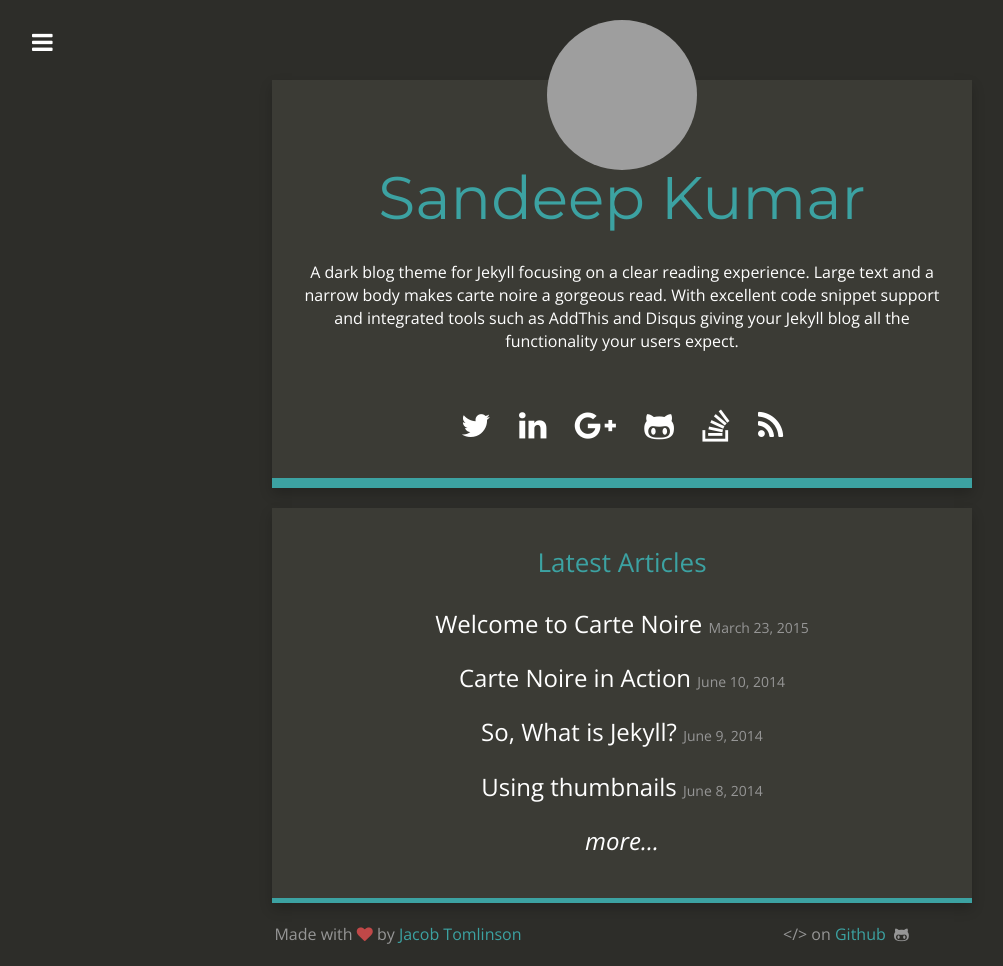
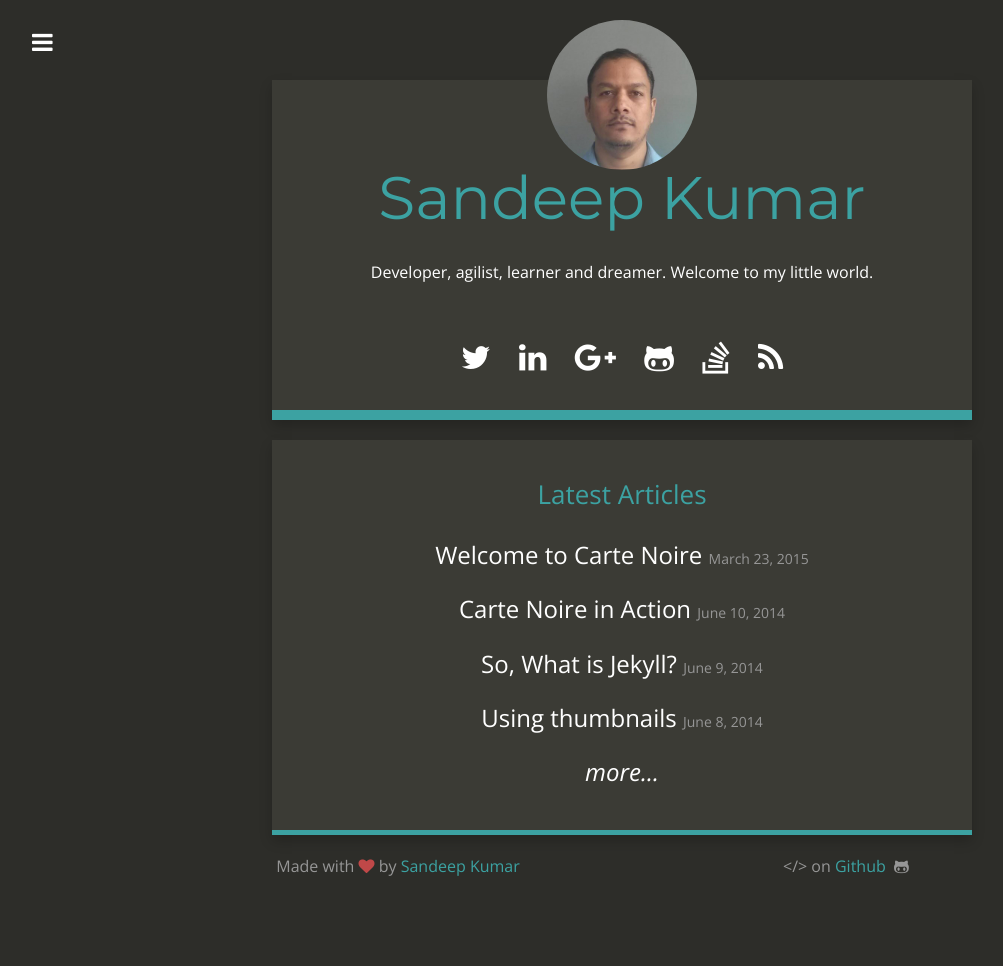
Before and after one commit to sandeepk1977/sandeepk1977.github.io, a Jekyll site: the page built from index.html, in a window 1280 px wide. Shown: the whole page, without its empty margins (18-1021 px from the left). Built offline with Jekyll 4.4.1, drawn with Linux system fonts in a browser that asks for light colours; nearby versions of some CDN libraries; after the commit the page ends 900 px from its top, so only the background shows below that; grey boxes are pictures that could not be loaded.

Commit message:
name changes

```diff
--- a/_config.yml
+++ b/_config.yml
@@ -1,31 +1,31 @@
 # Site settings
 title: "Sandeep Kumar"
-email: jacob@jacobtomlinson.co.uk
-description: "A dark blog theme for Jekyll."
+email: sandeep.k1977@gmail.com
+description: "Sandeep's blogs"
 baseurl: ""
-url: "http://carte-noire.jacobtomlinson.co.uk/"
-title_description: "A dark blog theme for Jekyll focusing on a clear reading experience. Large text and a narrow body makes carte noire a gorgeous read. With excellent code snippet support and integrated tools such as AddThis and Disqus giving your Jekyll blog all the functionality your users expect."
-title_image: "https://www.gravatar.com/avatar/00000000000000000000000000000000?s=500&d=mm"
+url: "https://www.linkedin.com/in/sandeep-kumar-safe-agilist%C2%AE-pmi-acp%C2%AE-csm%C2%AE-pmp%C2%AE-1941ba15/"
+title_description: "Developer, agilist, learner and dreamer. Welcome to my little world."
+title_image: "sandeep.jpg"
 google_analytics: "UA-20365477-4"
-disqus_account: cartenoire
-github_repository: https://github.com/jacobtomlinson/carte-noire
-addthis_id: ra-513c6fa83da6ec67
+disqus_account: sandeepk1977
+github_repository: https://github.com/sandeepk1977/sandeepk1977.github.io
+addthis_id: ra-5bbce3db6ff52e23
 post_limit: 5
 
 # Social usernames/URLs
-twitter_username: _jacobtomlinson
-github_username:  jacobtomlinson
+twitter_username: sandskum
+github_username:  sandeepk1977
 instagram_username:
 reddit_username:
-linkedin_link: http://carte-noire.jacobtomlinson.co.uk/
-google_plus_link: http://carte-noire.jacobtomlinson.co.uk/
-stackoverflow_link: http://carte-noire.jacobtomlinson.co.uk/
+linkedin_link: https://www.linkedin.com/in/sandeep-kumar-safe-agilist%C2%AE-pmi-acp%C2%AE-csm%C2%AE-pmp%C2%AE-1941ba15/
+google_plus_link: https://google.com/
+stackoverflow_link: https://google.com
 xing_link:
 facebook_link:
 
 # Footer
-footer_left: "Made with <i class=\"fa fa-heart\"></i> by <a href=\"https://twitter.com/_JacobTomlinson\">Jacob Tomlinson</a>"
-footer_right: "&lt;/&gt; on <a href=\"https://github.com/jacobtomlinson/carte-noire\">Github</a> &nbsp;<i class=\"fa fa-github-alt\"></i>"
+footer_left: "Made with <i class=\"fa fa-heart\"></i> by <a href=\"https://twitter.com/sandskum\">Sandeep Kumar</a>"
+footer_right: "&lt;/&gt; on <a href=\"https://github.com/sandeepk1977/sandeepk1977.github.io\">Github</a> &nbsp;<i class=\"fa fa-github-alt\"></i>"
 
 # Build settings
 markdown: kramdown
```
Also changed, not shown: sandeep.jpg (added).
